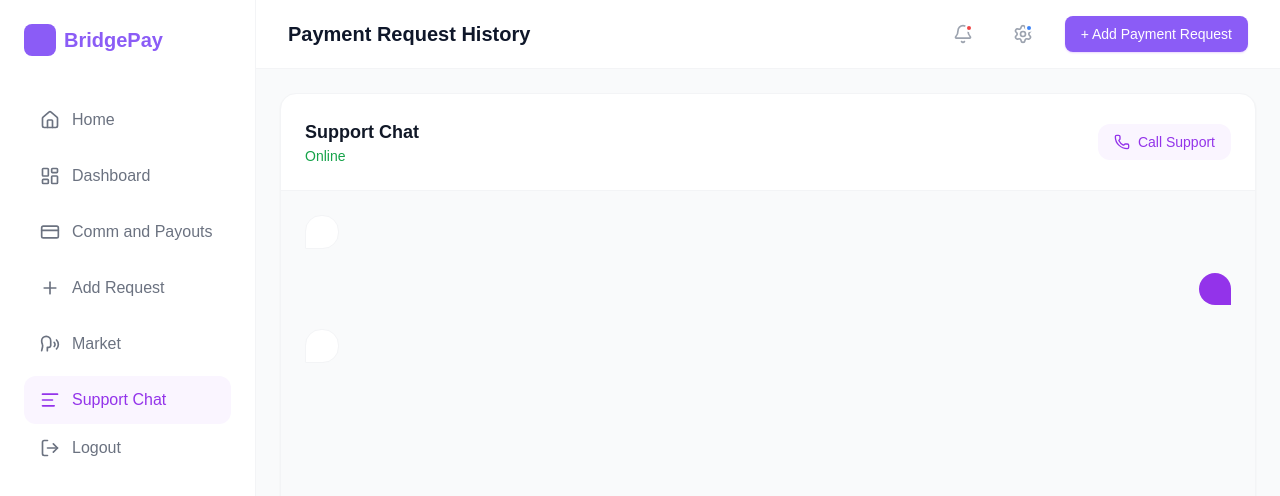
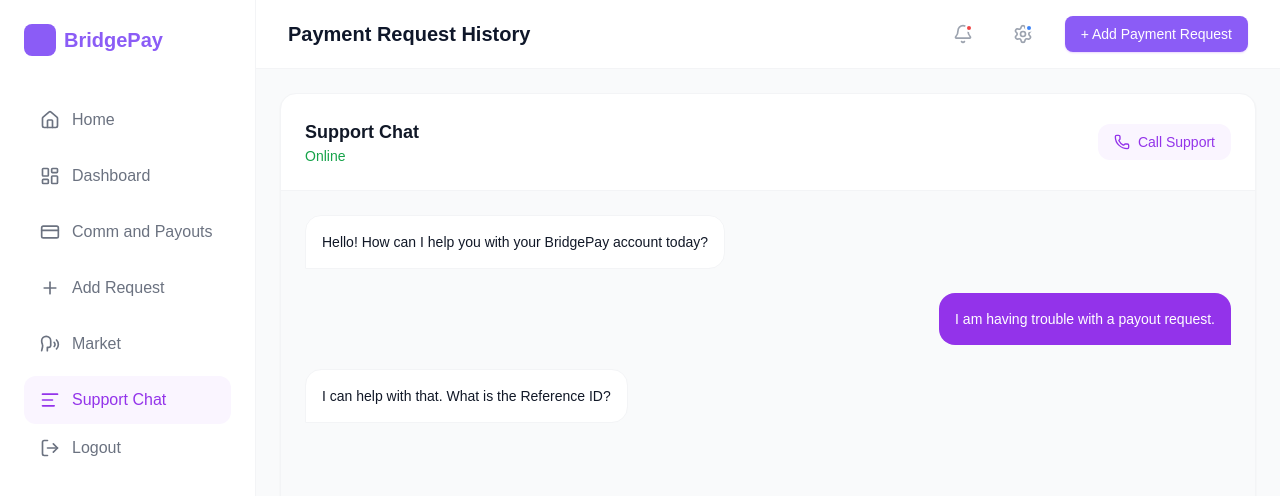
Before and after one commit to Abusadiq006/bridge-pay-dashboard, a React (Vite) app: page /dashboard/support in a window 1280 px wide. Shown: the top 496 px of the page. Built offline with nearby package versions, Linux system fonts and the light colour scheme; a web font is replaced by a local one.

Commit message:
implementing p message

```diff
--- a/src/pages/SupportChat.jsx
+++ b/src/pages/SupportChat.jsx
@@ -61,7 +61,7 @@ const SupportChat = () => {
                       ? 'bg-purple-600 text-white rounded-br-none'
                       : 'bg-white text-gray-900 rounded-bl-none border border-gray-100'
                   }`}>
-                    <p></p>
+                    <p>{message.text}</p>
                     <span >
 
                     </span>
```
